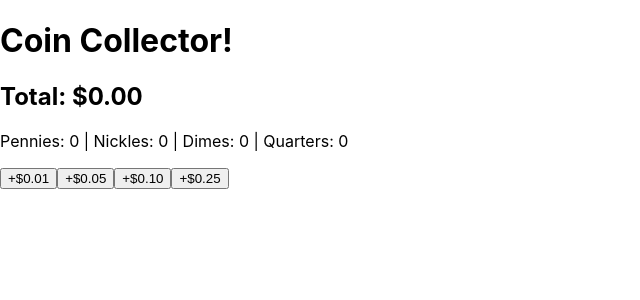
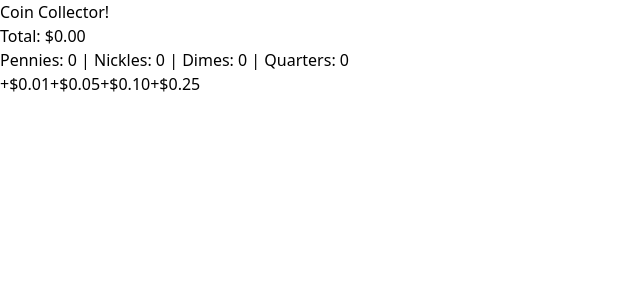
Before and after one commit to shah-a/few2.3-lab-02-coin-collector, a React (Create React App) app: page / in a window 1280 px wide. Shown: the top 300 px of the page, without its empty margins (0-640 px from the left). Built offline with nearby package versions, Linux system fonts and the light colour scheme.

Commit message:
[Update] bootstrapped tailwind.css

```diff
--- /dev/null
+++ b/craco.config.js
@@ -0,0 +1,10 @@
+module.exports = {
+  style: {
+    postcss: {
+      plugins: [
+        require('tailwindcss'),
+        require('autoprefixer'),
+      ],
+    },
+  },
+}
--- a/src/index.css
+++ b/src/index.css
@@ -1,13 +1,3 @@
-body {
-  margin: 0;
-  font-family: -apple-system, BlinkMacSystemFont, 'Segoe UI', 'Roboto', 'Oxygen',
-    'Ubuntu', 'Cantarell', 'Fira Sans', 'Droid Sans', 'Helvetica Neue',
-    sans-serif;
-  -webkit-font-smoothing: antialiased;
-  -moz-osx-font-smoothing: grayscale;
-}
-
-code {
-  font-family: source-code-pro, Menlo, Monaco, Consolas, 'Courier New',
-    monospace;
-}
+@tailwind base;
+@tailwind components;
+@tailwind utilities;
--- /dev/null
+++ b/tailwind.config.js
@@ -0,0 +1,15 @@
+module.exports = {
+  mode: 'jit',
+  purge: [
+    './public/**/*.html',
+    './src/**/*.{js}',
+  ],
+  darkMode: false, // or 'media' or 'class'
+  theme: {
+    extend: {},
+  },
+  variants: {
+    extend: {},
+  },
+  plugins: [],
+}
```
Also changed, not shown: package.json (+11 -5 lines), 1 other file (tests, documents, lock files or other folders).
